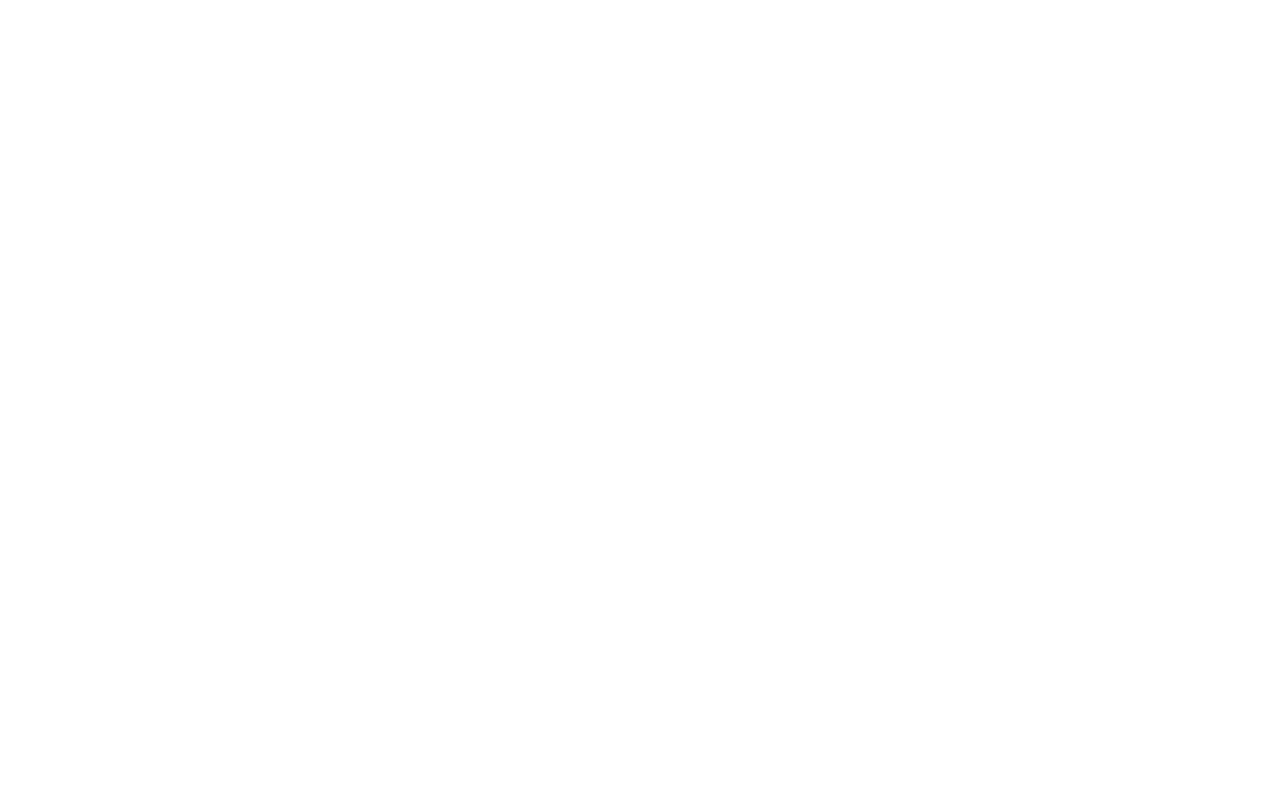
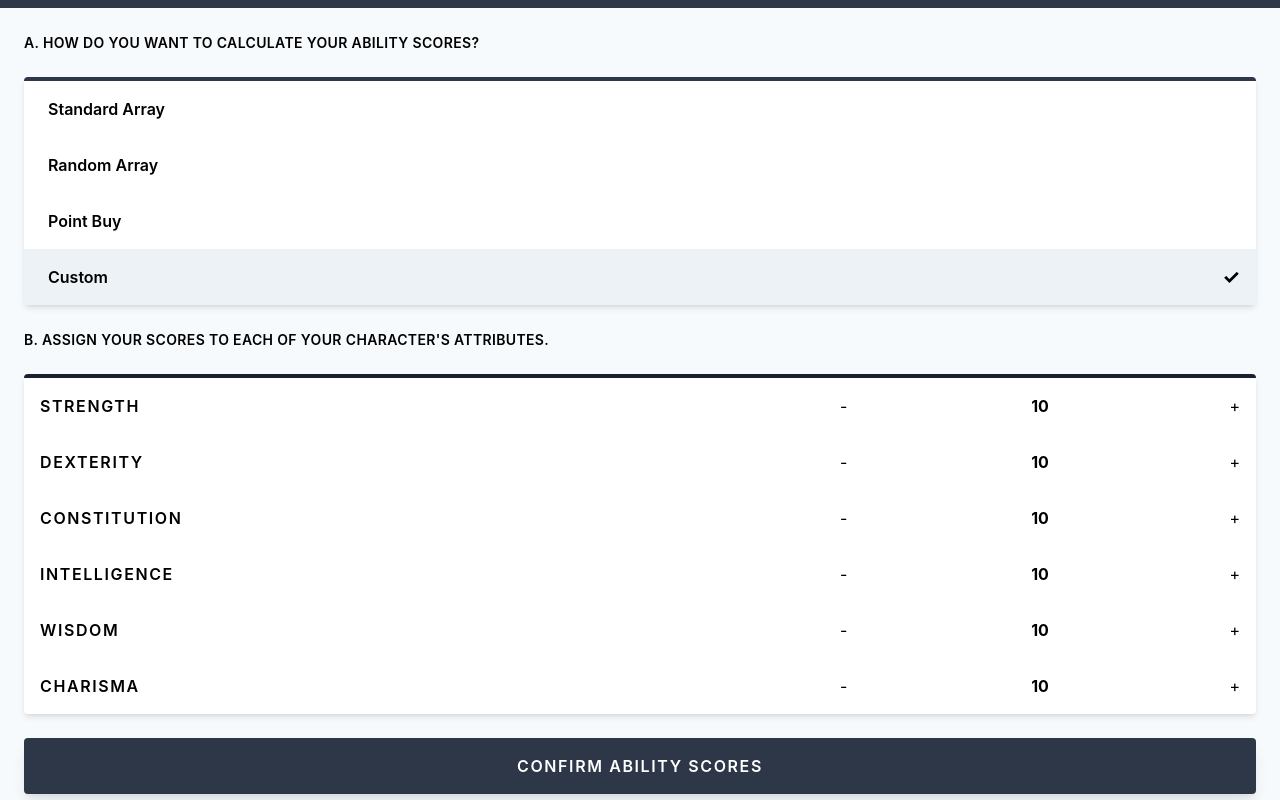
Before and after one commit to JoshuaPhillips/RollPlayer, a React (Create React App) app: page /build in a window 1280 px wide. Shown: the part 2700-3500 px from the top of the page. Before the commit the page ends 1498 px from the top, so only its background shows below. Built offline with nearby package versions, Linux system fonts and the light colour scheme.

Commit message:
first pass pointBuy and custom assignment panels

```diff
--- /dev/null
+++ b/src/components/CharacterBuilder/AbilityScores/CustomAssignmentPanel.js
@@ -0,0 +1,76 @@
+import React, { useState } from "react";
+
+const CustomAssignmentPanel = () => {
+  const defaultAssignments = {
+    strength: 10,
+    dexterity: 10,
+    constitution: 10,
+    intelligence: 10,
+    wisdom: 10,
+    charisma: 10
+  };
+
+  const [abilityScoreAssignments, setAbilityScoreAssignments] = useState(defaultAssignments);
+
+  const incrementAbilityScore = ability => {
+    if (!canIncrementValue(ability)) return;
+
+    setAbilityScoreAssignments({
+      ...abilityScoreAssignments,
+      [ability]: abilityScoreAssignments[ability] + 1
+    });
+  };
+
+  const decrementAbilityScore = ability => {
+    if (!canDecrementValue(ability)) return;
+
+    setAbilityScoreAssignments({
+      ...abilityScoreAssignments,
+      [ability]: abilityScoreAssignments[ability] - 1
+    });
+  };
+
+  const canIncrementValue = ability => {
+    return abilityScoreAssignments[ability] < 20;
+  };
+
+  const canDecrementValue = ability => {
+    return abilityScoreAssignments[ability] > 1;
+  };
+  return (
+    <>
+      <div className='panel mt-6 mx-6 border-gray-900'>
+        {abilityScoreAssignments.length !== 0 &&
+          Object.keys(abilityScoreAssignments)
+            .filter(ability => abilityScoreAssignments[ability] !== null)
+            .map(ability => {
+              return (
+                <div key={ability} className='flex justify-between items-center p-4'>
+                  <p className='w-1/2 font-semibold uppercase tracking-widest'>{ability}</p>
+                  <div className='w-1/3 flex justify-between'>
+                    <p
+                      className={`w-1/3 text-left ${!canDecrementValue(ability) ? "opacity-0" : "opacity-100"}`}
+                      onClick={() => decrementAbilityScore(ability)}
+                      disabled={!canDecrementValue(ability)}>
+                      -
+                    </p>
+                    <p className='w-1/3 text-center font-bold'>{abilityScoreAssignments[ability]}</p>
+                    <p
+                      className={`w-1/3 text-right ${!canIncrementValue(ability) ? "opacity-0" : "opacity-100"}`}
+                      onClick={() => incrementAbilityScore(ability)}
+                      disabled={!canIncrementValue(ability)}>
+                      +
+                    </p>
+                  </div>
+                </div>
+              );
+            })}
+      </div>
+      <div className='mt-6 mx-6 p-4 text-center text-white rounded bg-gray-800 shadow-lg'>
+        <button className='font-semibold uppercase tracking-widest'>Confirm Ability Scores</button>
+      </div>
+    </>
+  );
+};
+
+export default CustomAssignmentPanel;
--- /dev/null
+++ b/src/components/CharacterBuilder/AbilityScores/PointBuyAssignmentPanel.js
@@ -0,0 +1,97 @@
+import React, { useState } from "react";
+
+const PointBuyAssignmentPanel = () => {
+  const defaultArray = {
+    strength: 8,
+    dexterity: 8,
+    constitution: 8,
+    intelligence: 8,
+    wisdom: 8,
+    charisma: 8
+  };
+
+  const [pointsUsed, setPointsUsed] = useState(0);
+  const [abilityScoreAssignments, setAbilityScoreAssignments] = useState(defaultArray);
+
+  const incrementAbilityScore = ability => {
+    if (!canIncrementValue(ability)) return;
+
+    let pointChange = 0;
+
+    if (abilityScoreAssignments[ability] === 13 || abilityScoreAssignments[ability] === 14) {
+      pointChange += 1;
+    }
+
+    pointChange += 1;
+
+    setPointsUsed(pointsUsed + pointChange);
+
+    setAbilityScoreAssignments({
+      ...abilityScoreAssignments,
+      [ability]: abilityScoreAssignments[ability] + 1
+    });
+  };
+
+  const decrementAbilityScore = ability => {
+    if (!canDecrementValue(ability)) return;
+
+    let pointChange = 0;
+
+    if (abilityScoreAssignments[ability] === 15 || abilityScoreAssignments[ability] === 14) {
+      pointChange += 1;
+    }
+
+    pointChange += 1;
+
+    setPointsUsed(pointsUsed - pointChange);
+
+    setAbilityScoreAssignments({
+      ...abilityScoreAssignments,
+      [ability]: abilityScoreAssignments[ability] - 1
+    });
+  };
+
+  const canIncrementValue = ability => {
+    return pointsUsed < 27 && abilityScoreAssignments[ability] !== 15;
+  };
+
+  const canDecrementValue = ability => {
+    return pointsUsed > 0 && abilityScoreAssignments[ability] !== 8;
+  };
+
+  return (
+    <div className='panel mt-6 mx-6 border-gray-900'>
+      <div className='py-4 text-center font-semibold text-sm uppercase tracking-widest border-b border-gray-200'>
+        <h3>Points Remaining</h3>
+        <p className={`mt-2 text-xl font-bold ${pointsUsed === 27 && "text-red-500"}`}>{27 - pointsUsed}</p>
+      </div>
+      {abilityScoreAssignments.length !== 0 &&
+        Object.keys(abilityScoreAssignments)
+          .filter(ability => abilityScoreAssignments[ability] !== null)
+          .map(ability => {
+            return (
+              <div key={ability} className='flex justify-between items-center p-4'>
+                <p className='w-1/2 font-semibold uppercase tracking-widest'>{ability}</p>
+                <div className='w-1/3 flex justify-between'>
+                  <p
+                    className={`w-1/3 text-left ${!canDecrementValue(ability) ? "opacity-0" : "opacity-100"}`}
+                    onClick={() => decrementAbilityScore(ability)}
+                    disabled={!canDecrementValue(ability)}>
+                    -
+                  </p>
+                  <p className='w-1/3 text-center font-bold'>{abilityScoreAssignments[ability]}</p>
+                  <p
+                    className={`w-1/3 text-right ${!canIncrementValue(ability) ? "opacity-0" : "opacity-100"}`}
+                    onClick={() => incrementAbilityScore(ability)}
+                    disabled={!canIncrementValue(ability)}>
+                    +
+                  </p>
+                </div>
+              </div>
+            );
+          })}
+    </div>
+  );
+};
+
+export default PointBuyAssignmentPanel;
--- a/src/components/CharacterBuilder/AbilityScores/RandomArrayAssignmentPanel.js
+++ b/src/components/CharacterBuilder/AbilityScores/RandomArrayAssignmentPanel.js
@@ -67,21 +67,21 @@
   return (
     <>
       {unassignedScores.length !== 0 && (
-        <div className='panel mt-6 mx-auto w-3/4 border-gray-900 flex overflow-x-hidden'>
+        <div className='panel mt-6 mx-6 border-gray-900 flex overflow-x-hidden'>
           {unassignedScores.map(ability => {
             return (
               <div key={ability} className='w-full flex-shrink-0'>
-                <p className='pt-4 text-center font-semibold uppercase text-sm tracking-widest'>
+                <p className='py-4 text-center font-semibold uppercase text-sm tracking-widest border-b border-gray-200'>
                   Select {ability.toUpperCase()} score
                 </p>
 
-                <div className='text-center p-4'>
+                <div className='text-center'>
                   {abilityScores.map((score, index) => {
                     return (
                       <button
                         key={index}
                         onClick={() => assignAbilityScore(ability, score, index)}
-                        className='w-1/6 font-semibold border-gray-900 py-2 px-1'>
+                        className='w-1/6 font-semibold py-4 hover:bg-gray-200'>
                         {score}
                       </button>
                     );
@@ -93,14 +93,14 @@
         </div>
       )}
       {assignedScores.length !== 0 && (
-        <div className='panel mt-6 mx-auto w-3/4 border-gray-900'>
+        <div className='panel mt-6 mx-6 border-gray-900'>
           {Object.keys(abilityScoreAssignments)
             .filter(ability => abilityScoreAssignments[ability] !== null)
             .map(ability => {
               return (
                 <div key={ability} className='flex justify-between items-center p-4'>
-                  <p className='w-1/2 font-semibold'>{ability.toUpperCase()}</p>
-                  <p className='w-1/4 text-right'>{abilityScoreAssignments[ability]}</p>
+                  <p className='w-1/2 font-semibold uppercase tracking-widest'>{ability}</p>
+                  <p className='w-1/4 text-right font-bold'>{abilityScoreAssignments[ability]}</p>
                   <p className='w-1/4 text-right' onClick={() => unassignAbilityScore(ability)}>
                     X
                   </p>
--- a/src/components/CharacterBuilder/AbilityScores/index.js
+++ b/src/components/CharacterBuilder/AbilityScores/index.js
@@ -3,23 +3,26 @@
 import SectionHeader from "../shared/SectionHeader";
 import RandomArrayAssignmentPanel from "./RandomArrayAssignmentPanel";
 import StandardArrayAssignmentPanel from "./StandardArrayAssignmentPanel";
+import PointBuyAssignmentPanel from "./PointBuyAssignmentPanel";
+import CustomAssignmentPanel from "./CustomAssignmentPanel";
 
 const AbilityScoreSelection = props => {
   const { sectionRef } = props;
-  const [selectedScoreCalculationMethod, setSelectedScoreCalculationMethod] = useState(null);
+  const [selectedScoreCalculationMethod, setSelectedScoreCalculationMethod] = useState("custom");
   const { currentStage } = useContext(CharacterBuilderContext);
 
   const ScoreSelectionMethodOption = props => {
     const { methodId, methodName, className } = props;
 
+    const methodSelected = selectedScoreCalculationMethod === methodId;
+
     return (
       <div
-        className={`flex justify-between items-center px-4 hover:bg-gray-200 ${className}`}
+        className={`flex justify-between items-center px-4 hover:bg-gray-200 ${className} ${methodSelected &&
+          "bg-gray-200"}`}
         onClick={() => setSelectedScoreCalculationMethod(methodId)}>
         <p className='px-2 py-4 font-semibold'>{methodName}</p>
-        <span className={`text-xl font-bold ${selectedScoreCalculationMethod === methodId ? "inline" : "hidden"}`}>
-          {"\u2713"}
-        </span>
+        <span className={`text-xl font-bold ${methodSelected ? "inline" : "hidden"}`}>{"\u2713"}</span>
       </div>
     );
   };
@@ -45,7 +48,7 @@
           <h2 className='pt-6 mx-6 font-semibold uppercase tracking-wide text-sm'>
             A. How do you want to calculate your Ability Scores?
           </h2>
-          <div className='panel w-3/4 mx-auto border-gray-800 mt-6 cursor-pointer'>
+          <div className='panel mt-6 mx-6 border-gray-800 cursor-pointer'>
             <ScoreSelectionMethodOption methodId={"standard"} methodName='Standard Array' />
             <ScoreSelectionMethodOption methodId={"random"} methodName='Random Array' />
             <ScoreSelectionMethodOption methodId={"pointBuy"} methodName='Point Buy' />
@@ -53,14 +56,18 @@
           </div>
         </div>
 
+        {selectedScoreCalculationMethod !== null && (
           <div className={`${selectedScoreCalculationMethod ? "block" : "hidden"}`}>
             <h2 className='pt-6 mx-6 font-semibold uppercase tracking-wide text-sm'>
-            B. Assign your scores to each of your characer's attributes.
+              B. Assign your scores to each of your character's attributes.
             </h2>
 
             {selectedScoreCalculationMethod === "random" && <RandomArrayAssignmentPanel />}
             {selectedScoreCalculationMethod === "standard" && <StandardArrayAssignmentPanel />}
+            {selectedScoreCalculationMethod === "pointBuy" && <PointBuyAssignmentPanel />}
+            {selectedScoreCalculationMethod === "custom" && <CustomAssignmentPanel />}
           </div>
+        )}
       </div>
     </section>
   );
--- a/src/components/CharacterBuilder/index.js
+++ b/src/components/CharacterBuilder/index.js
@@ -6,7 +6,7 @@
 export const CharacterBuilderContext = React.createContext();
 
 const CharacterBuilder = () => {
-  const [currentStage, setCurrentStage] = useState(0);
+  const [currentStage, setCurrentStage] = useState(2);
   const [canContinue, toggleCanContinue] = useState(false);
 
   const raceRef = useRef(null);
```
Also changed, not shown: src/components/CharacterBuilder/AbilityScores/StandardArrayAssignmentPanel.js (+7 -7 lines). Lines whose indentation alone changed are shown as unchanged.
